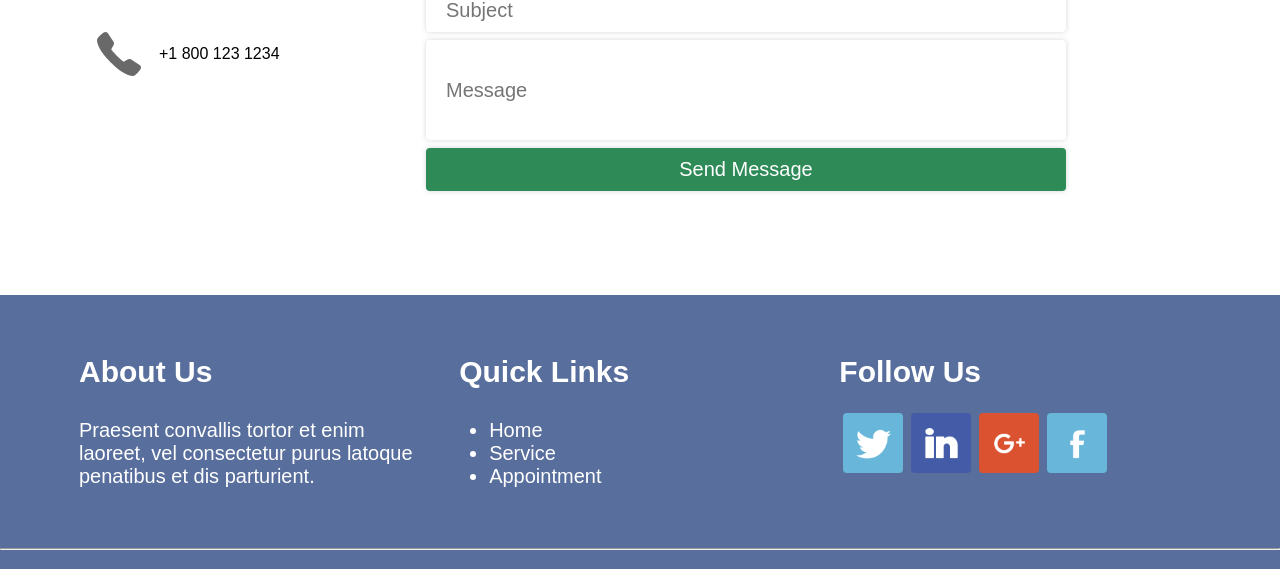
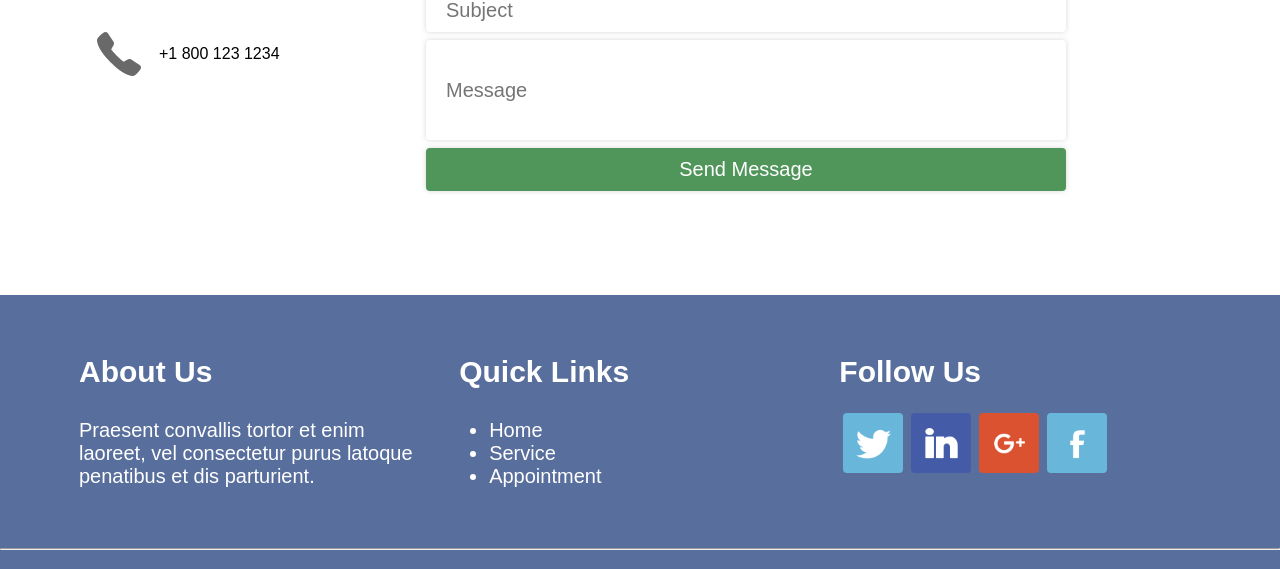
Before and after one commit to matutul/htmlCssMedilab, a plain HTML site: page index.html in a window 1280 px wide. In both pictures the pointer is over the button "Send Message". Shown: the part 3298-3867 px from the top of the page. Drawn offline with Linux system fonts and the light colour scheme.

Commit message:
Update style.css

```diff
--- a/css/style.css
+++ b/css/style.css
@@ -289,7 +289,7 @@ article{
     color: white;
 }
 .contact-text button:hover{
-    background-color: seagreen;
+    background-color: rgb(80, 150, 90);
 }
 .message{
     height: 80px;
```
